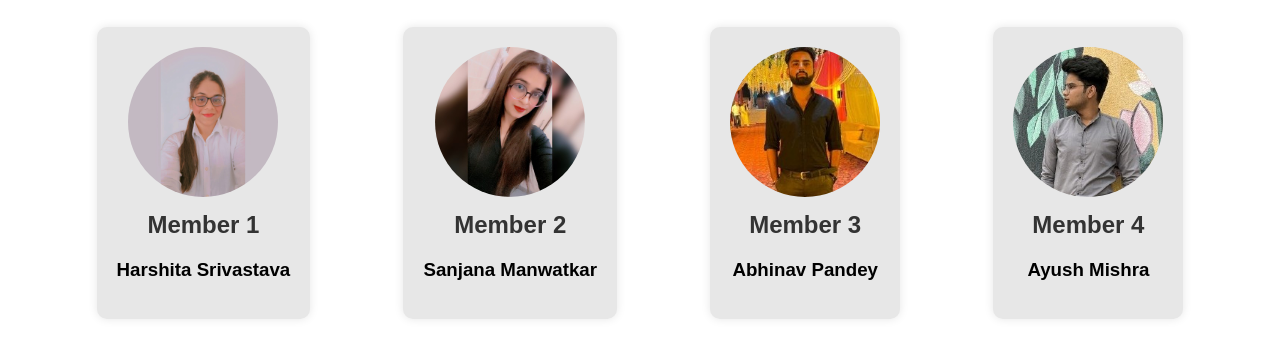
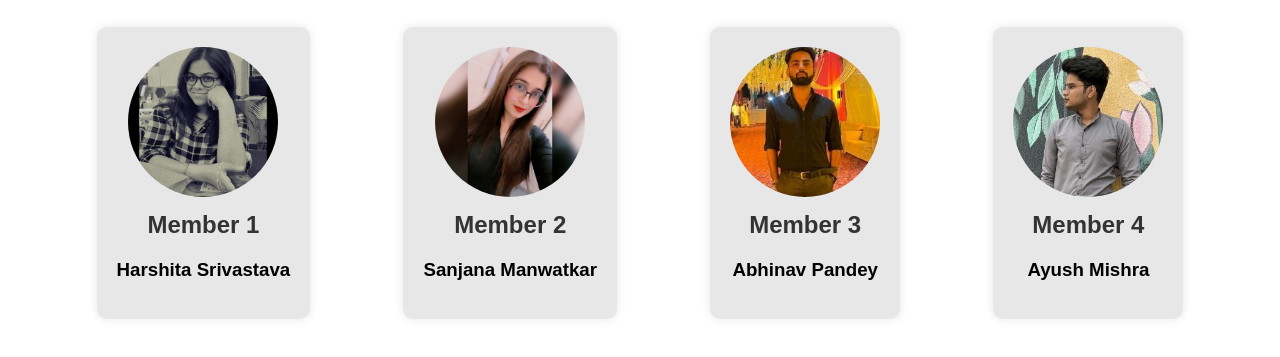
Before and after one commit to harshita2304/AwakeGuard, a plain HTML site: page index.html in a window 1280 px wide. Shown: the part 175-532 px from the top of the page. Drawn offline with Linux system fonts and the light colour scheme.

Commit message:
member photo change

```diff
--- a/index.html
+++ b/index.html
@@ -11,7 +11,7 @@
       <h1>Meet Our Team</h1>
       <div class="team-members">
         <div class="team-member">
-          <img src="member1.jpg" alt="Member 1" />
+          <img src="photoR.jpg" alt="Member 1" />
           <h2>Member 1</h2>
           <h3>Harshita Srivastava</h3>
         </div>
```
Also changed, not shown: member1.jpg (deleted), photoR.jpg (added).
